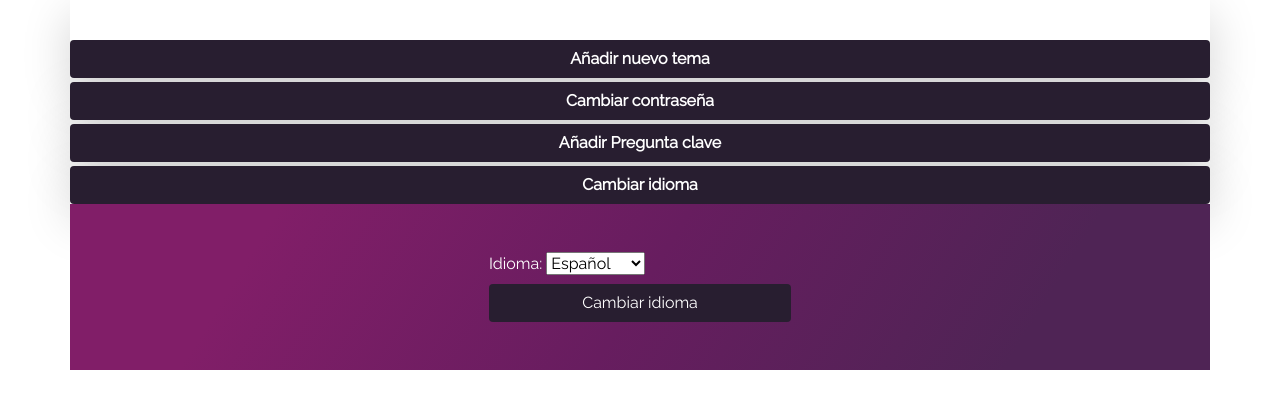
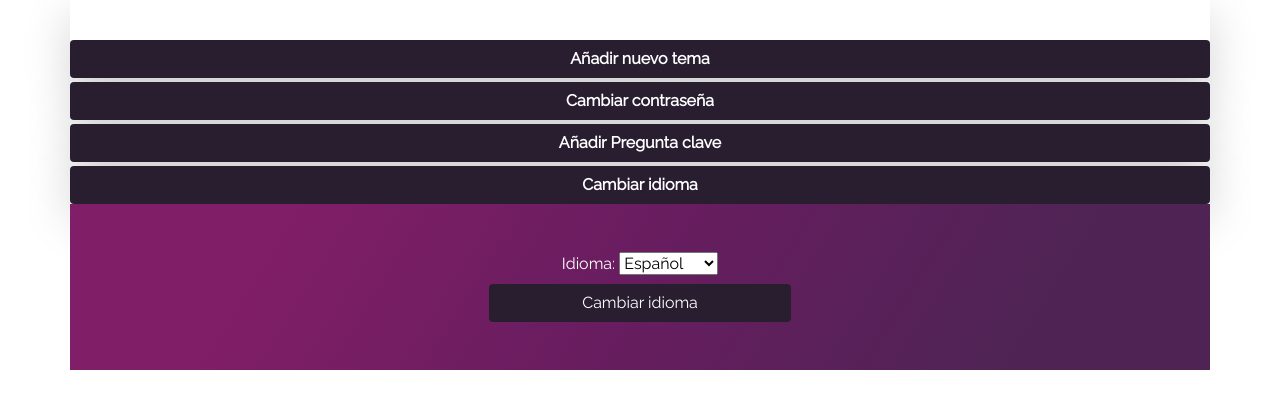
Before and after one commit to FedeLopez17/fedelibro, a Flask app: template templates/settings-english.html in a window 1280 px wide, after a click on "Cambiar idioma". Shown: the part 76-485 px from the top of the page. Run offline with Flask 2, Linux system fonts and the light colour scheme; the template is opened without the code that fills it, so the values that code supplies are empty; some libraries are stand-ins or nearby versions.

Commit message:
Fixed setting's styling

```diff
--- a/static/styles_settings.css
+++ b/static/styles_settings.css
@@ -34,7 +34,7 @@ body{background-color:white; font-family: 'Raleway';}
 #password_reset_parent{text-align:center; background-image:linear-gradient(121.84deg, #811e68 17.02%, #671d5f 50.23%, #4f2455 83.43%);}
 #password_reset{display: inline-block; text-align:left}
 #language_change_parent{text-align:center; background-image:linear-gradient(121.84deg, #811e68 17.02%, #671d5f 50.23%, #4f2455 83.43%);}
-#language_change{display: inline-block; text-align:left}
+#language_change{display: inline-block; text-align:center}
 
 
 .btn{background-color:#281E30; color:white; width:100%;}
```
